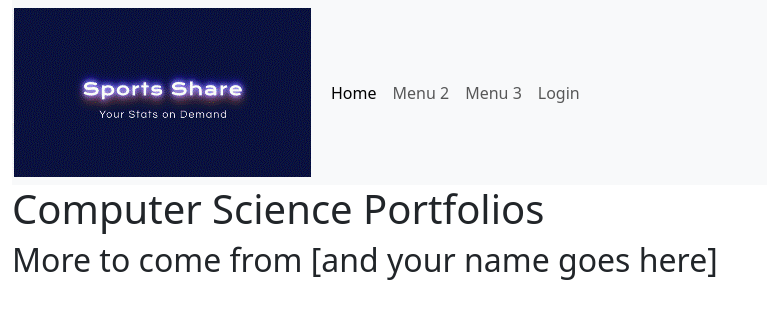
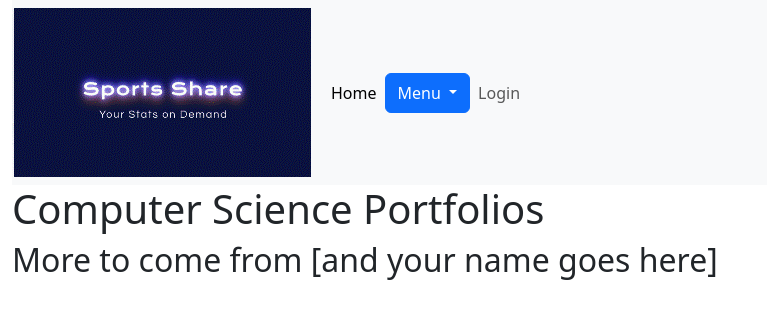
Before and after one commit to ddomke-class/sportsPj, a Django app: template sportsShare/templates/sportsShare/index.html in a window 1280 px wide. Shown: the top 319 px of the page, without its empty margins (0-767 px from the left). Run offline with Django 4.2, Linux system fonts and the light colour scheme; the template is opened without the code that fills it, so the values that code supplies are empty; parts of the project's set-up code (start-up, migrations or seed data) failed here and were passed over; some libraries are stand-ins or nearby versions.

Commit message:
dropdown available no links

```diff
--- a/sportsShare/templates/sportsShare/base_template.html
+++ b/sportsShare/templates/sportsShare/base_template.html
@@ -1,8 +1,11 @@
 {% load static %}
+{% load django_bootstrap5 %}
 
 <!DOCTYPE html>
 <html lang="en">
  <head>
+  {% bootstrap_css %} {% bootstrap_javascript %}
+  {% bootstrap_messages %}
    <title>UCCS CS Students</title>
    <meta charset="utf-8">
    <meta name="viewport" content="width=device-width, initial-scale=1">
@@ -24,8 +27,18 @@
            <div class="navbar-nav">
              <!--  {% url 'index' %}  is defined in url path to dynamically create url -->
              <a class="nav-link active" aria-current="page" href="{% url 'index' %}">Home</a>
-             <a class="nav-link" href="#">Menu 2</a>
-             <a class="nav-link" href="#">Menu 3</a>
+             <div class="btn-group">
+              <button type="button" class="btn btn-primary dropdown-toggle" data-bs-toggle="dropdown" aria-expanded="false">
+                Menu
+              </button>
+              <ul class="dropdown-menu">
+                <li><a class="dropdown-item" href="#">View Stat Sheets</a></li>
+                <li><a class="dropdown-item" href="#">My Stat Sheets</a></li>
+                <li><a class="dropdown-item" href="#">Games on Now</a></li>
+                <li><hr class="dropdown-divider"></li>
+                <li><a class="dropdown-item" href="#">Trending</a></li>
+              </ul>
+            </div>
              {% if user.is_authenticated %}
                <a class="nav-link" href="{% url 'logout' %}?next={{ request.path }}">Logout {{user}}</a>
              {% else %}
--- a/sportsapp/settings.py
+++ b/sportsapp/settings.py
@@ -38,6 +38,7 @@ INSTALLED_APPS = [
     'django.contrib.sessions',
     'django.contrib.messages',
     'django.contrib.staticfiles',
+    'django_bootstrap5',
     'sportsShare',
 ]
 
```
